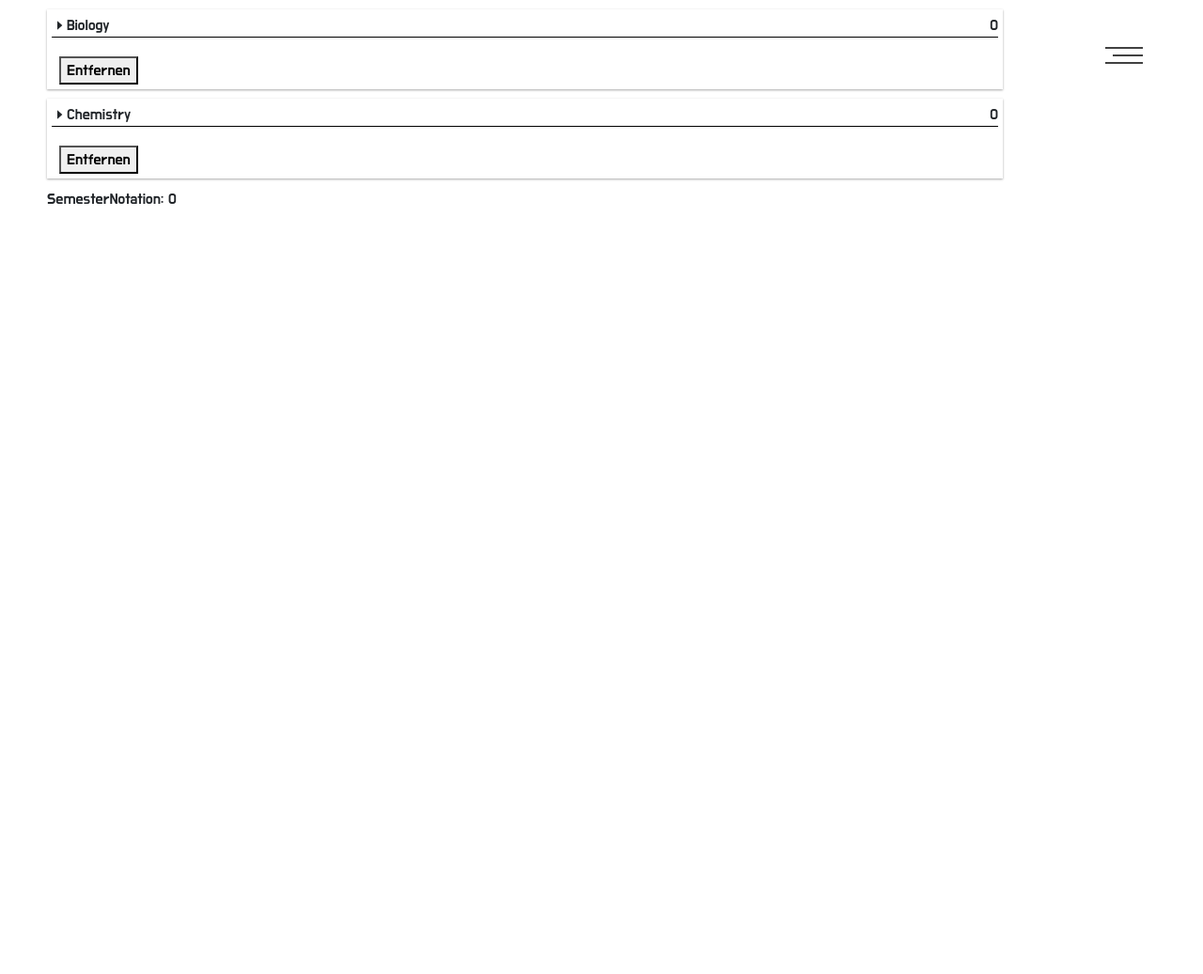
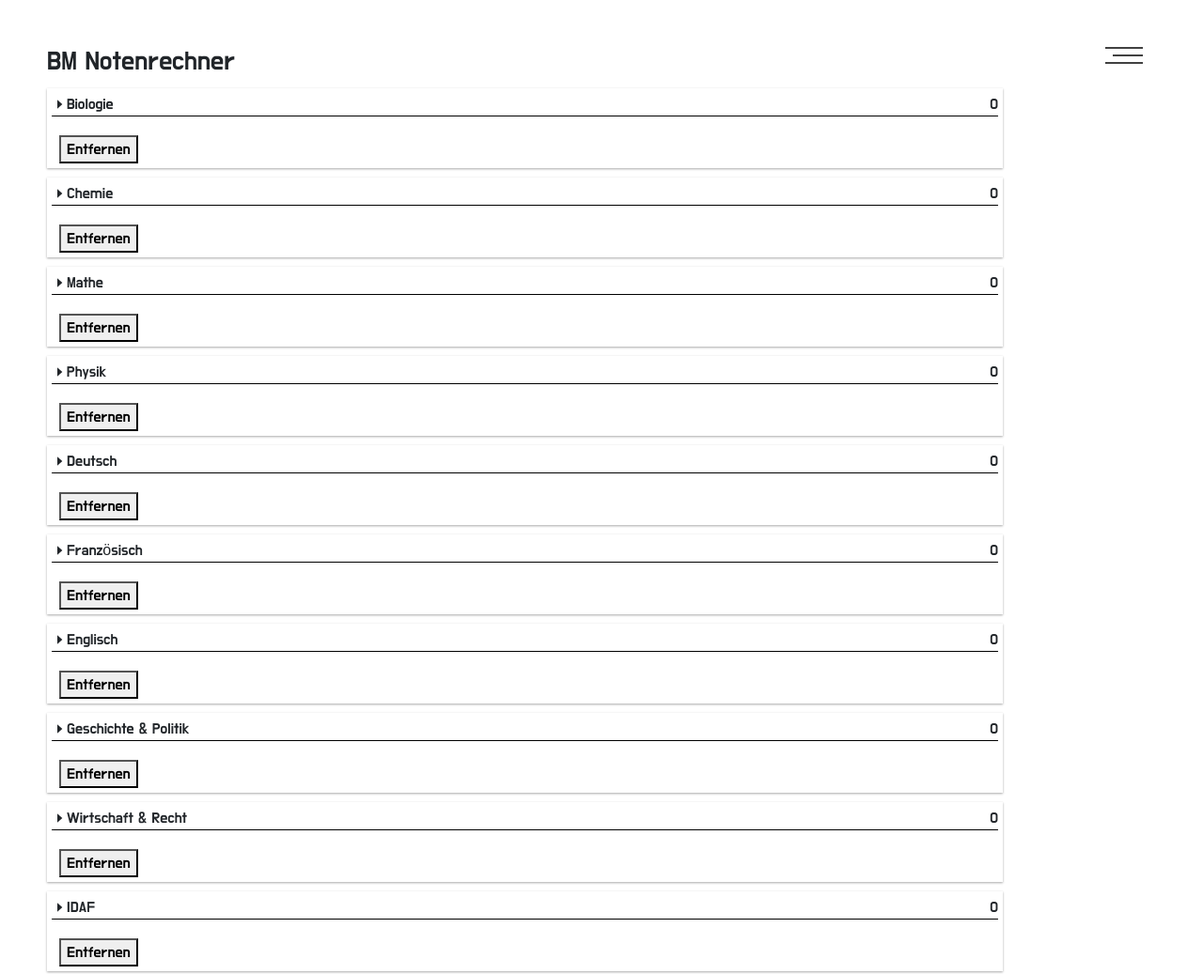
Before and after one commit to Doemuu/doemuu.live, a Gatsby site: page /bm in a window 1280 px wide. Shown: the top 1037 px of the page at 94% size. Before the commit the page ends 800 px from the top, so only its background shows below. Built offline with nearby package versions, Linux system fonts and the light colour scheme; Gatsby itself is replaced by a stand-in of ours.

Commit message:
Add all subjects

```diff
--- a/src/components/subject.js
+++ b/src/components/subject.js
@@ -30,7 +30,7 @@ const useStateWithLocalStorage = (localStorageKey, defaultValue) => {
 
 const Subject = (children) => {
   const [notation, setNotation] = useStateWithLocalStorage(
-    'notation', 0
+    `${children.subject.name}notation`, 0
   );
   const [worth, setWorth] = useStateWithLocalStorage(
     'worth', 100
@@ -39,7 +39,7 @@ const Subject = (children) => {
     'myValueInLocalStorage', 4
   );
   const [marks, setMarks] = useStateWithLocalStorage(
-    'myMarks', []
+    `myMarks${children.subject.name}`, []
   );
   const [expanded, setExpanded] = React.useState(false);
   const expandVariants = {
--- a/src/pages/bm.js
+++ b/src/pages/bm.js
@@ -8,8 +8,16 @@ import "../style/bm.scss"
 
 const BM = () => {
   const subjects = [
-    {id: 1, name: "Biology"},
-    {id: 2, name: "Chemistry"}
+    {id: 1, name: "Biologie"},
+    {id: 2, name: "Chemie"},
+    {id:3, name: "Mathe"},
+    {id:4, name: "Physik"},
+    {id:5, name: "Deutsch"},
+    {id:6, name: "Französisch"},
+    {id:7, name: "Englisch"},
+    {id:8, name: "Geschichte & Politik"},
+    {id:9, name: "Wirtschaft & Recht"},
+    {id:10, name: "IDAF"},
   ]
   const [semesterSubjects, setSemesterSubjects] = React.useState([]);
   const [semesterNotation, setSemesterNotation] = React.useState(0);
@@ -48,16 +56,17 @@ const BM = () => {
   }
   return (
     <Layout>
-      <div>
+      <div className="bm-container">
+        <h3>BM Notenrechner</h3>
         {subjects.map((sub, index) => (
-          <Subject key={index} subject={sub} emitNotation={handleNotation}/>
+          <Subject key={index} subject={sub} emitNotation={handleNotation} />
         ))}
         <div>
-          <p>SemesterNotation: {semesterNotation}</p>
+          <p>Semester ∅: {semesterNotation}</p>
         </div>
       </div>
     </Layout>
-  );
+  )
 };
 
 
--- a/src/style/bm.scss
+++ b/src/style/bm.scss
@@ -1,3 +1,6 @@
+.bm-container{
+  margin-top: 50px;
+}
 .subject-header{
   width: 100%;
   border-bottom: 1px solid black;
```
